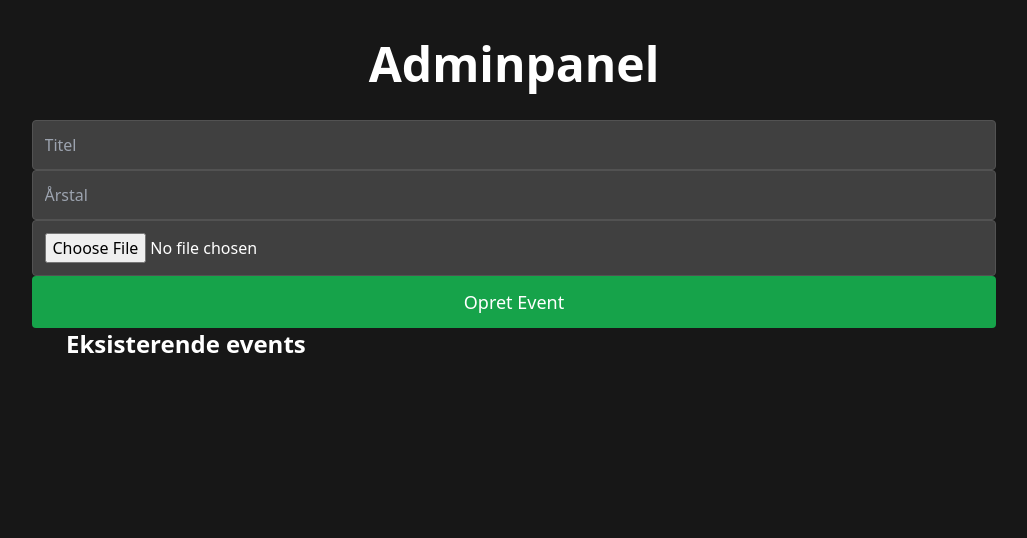
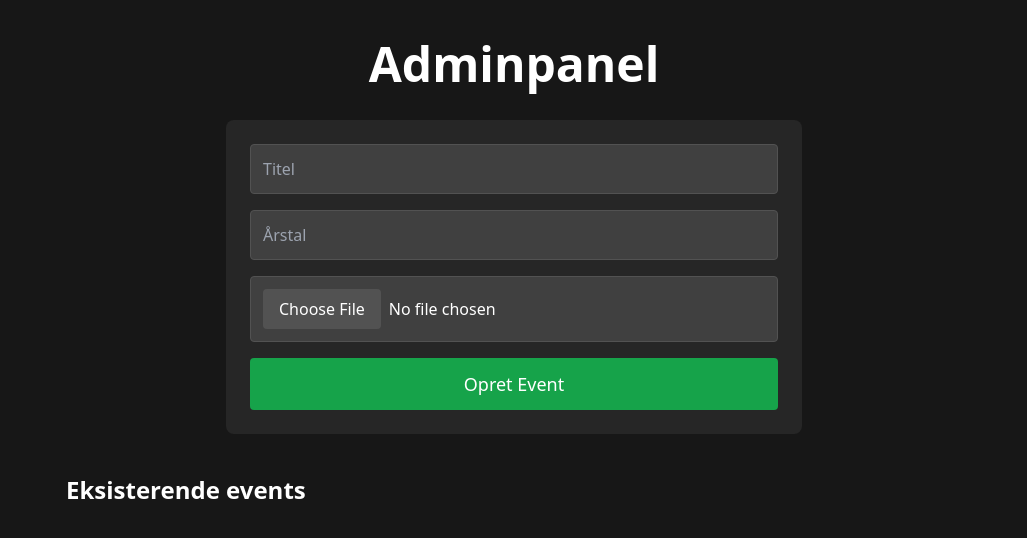
Before and after one commit to RasmusKD/higherlower, a PHP site: page /admin in a window 1280 px wide. Shown: the top 538 px of the page, without its empty margins (126-1153 px from the left). Run offline with PHP 8.4, Linux system fonts and the light colour scheme; data that the repository does not hold is empty; some libraries are stand-ins or nearby versions.

Commit message:
admin style

```diff
--- a/app/views/admin.php
+++ b/app/views/admin.php
@@ -20,10 +20,10 @@ $events = $eventModel->getAll();
 
 <h1 class="text-5xl font-bold mb-8">Adminpanel</h1>
 
-<form method="POST" action="/admin/create" enctype="multipart/form-data" class="...">
+<form method="POST" action="/admin/create" enctype="multipart/form-data" class="w-full max-w-xl bg-neutral-800 p-6 rounded-lg space-y-4 mb-10">
     <input name="title" placeholder="Titel" required class="w-full p-3 bg-neutral-700 rounded border border-neutral-600">
     <input name="year" type="number" placeholder="Årstal" required class="w-full p-3 bg-neutral-700 rounded border border-neutral-600">
-    <input name="image" type="file" accept="image/*" required class="w-full p-3 bg-neutral-700 rounded border border-neutral-600">
+    <input name="image" type="file" accept="image/*" required class="w-full p-3 bg-neutral-700 rounded border border-neutral-600 file:text-white file:bg-neutral-600 file:border-none file:px-4 file:py-2 file:rounded file:mr-2">
     <button type="submit" class="w-full py-3 bg-green-600 hover:bg-green-700 rounded text-lg">Opret Event</button>
 </form>
 
```
